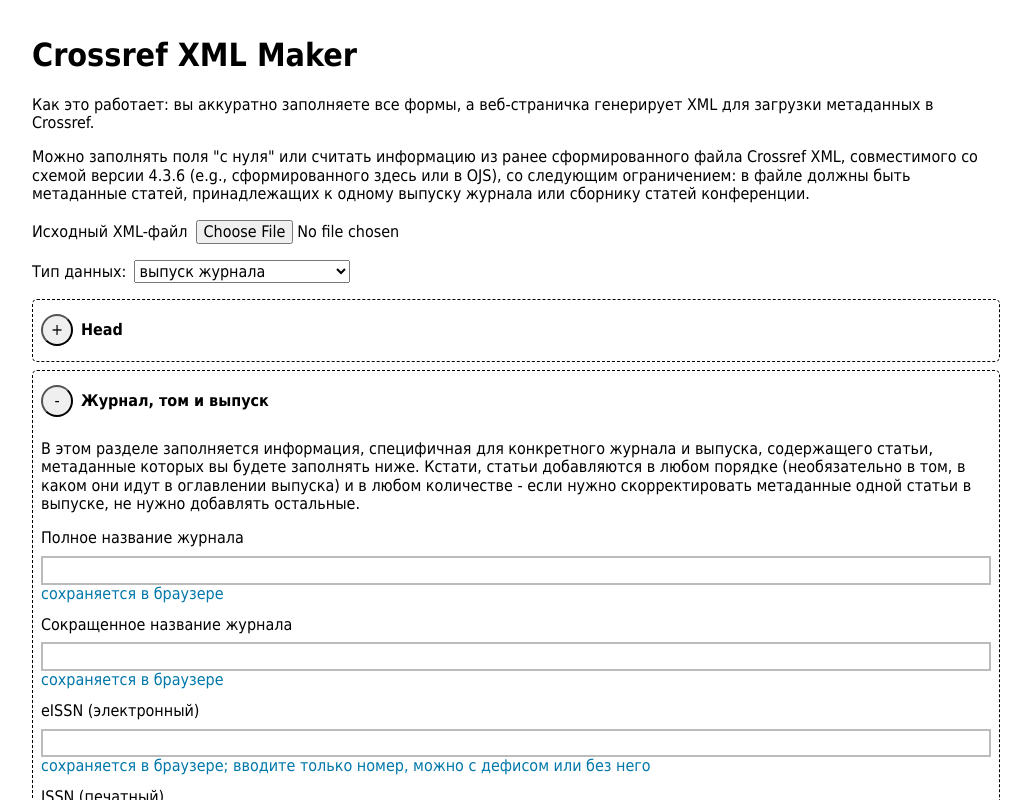
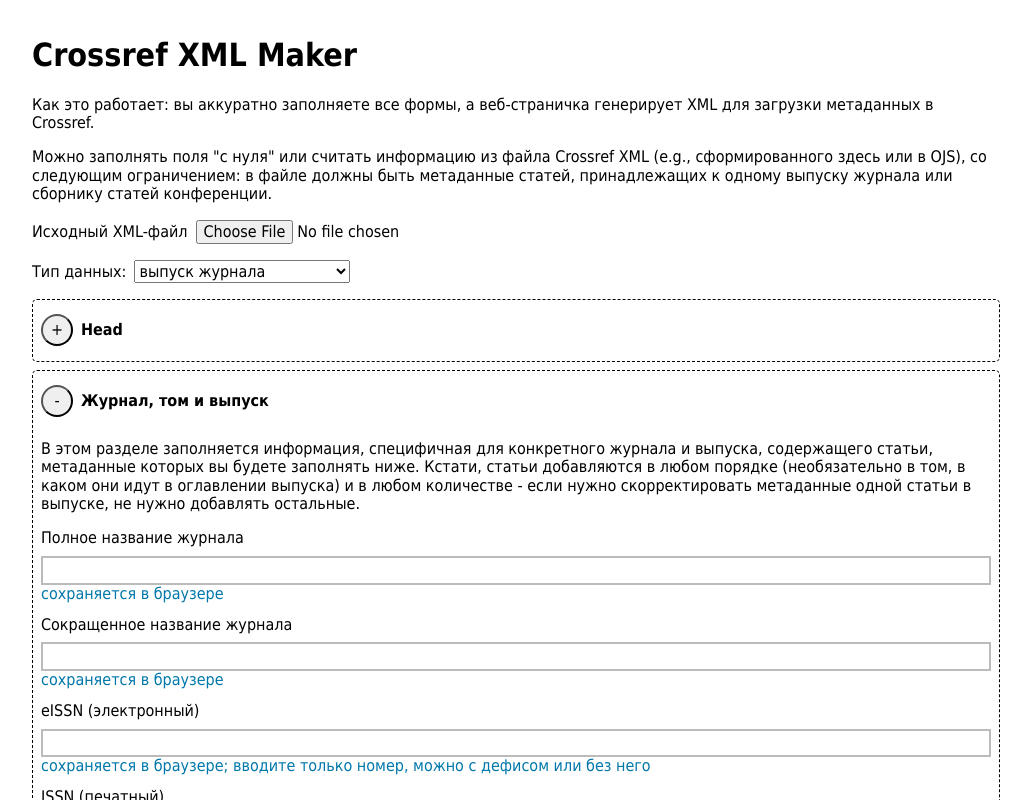
Before and after one commit to voffch/crossref-xml-maker, a Preact app: page / in a window 1280 px wide. Shown: the top 800 px of the page, without its empty margins (124-1155 px from the left). Built offline with nearby package versions, Linux system fonts and the light colour scheme.

Commit message:
up schema version

```diff
--- a/src/index.jsx
+++ b/src/index.jsx
@@ -42,12 +42,12 @@ function storageAvailable(type) {
 function createXmlWrapper() {
 	var parser = new DOMParser();
 	var xml  = parser.parseFromString(`<?xml version="1.0" encoding="utf-8"?>
-		<doi_batch xmlns="http://www.crossref.org/schema/4.3.6"
+		<doi_batch xmlns="http://www.crossref.org/schema/4.4.2"
 			xmlns:xsi="http://www.w3.org/2001/XMLSchema-instance"
 			xmlns:jats="http://www.ncbi.nlm.nih.gov/JATS1"
 			xmlns:ai="http://www.crossref.org/AccessIndicators.xsd"
-			version="4.3.6"
-			xsi:schemaLocation="http://www.crossref.org/schema/4.3.6 https://www.crossref.org/schemas/crossref4.3.6.xsd">
+			version="4.4.2"
+			xsi:schemaLocation="http://www.crossref.org/schema/4.4.2 https://www.crossref.org/schemas/crossref4.4.2.xsd">
 		</doi_batch>`, "application/xml");
 	return xml;
 }
@@ -947,7 +947,7 @@ export function App() {
 		<main>
 			<h1>Crossref XML Maker</h1>
 			<p>Как это работает: вы аккуратно заполняете все формы, а веб-страничка генерирует XML для загрузки метаданных в Crossref.</p>
-			<p>Можно заполнять поля "с нуля" или считать информацию из ранее сформированного файла Crossref XML, совместимого со схемой версии 4.3.6 (e.g., сформированного здесь или в OJS), со следующим ограничением: в файле должны быть метаданные статей, принадлежащих к одному выпуску журнала или сборнику статей конференции.</p>
+			<p>Можно заполнять поля "с нуля" или считать информацию из файла Crossref XML (e.g., сформированного здесь или в OJS), со следующим ограничением: в файле должны быть метаданные статей, принадлежащих к одному выпуску журнала или сборнику статей конференции.</p>
 			<div class='xml-file-input-wrapper'>
 				<label for="xml-file-input">Исходный XML-файл</label>
 				<input id="xml-file-input" type="file" accept=".xml" onChange={parseInitialXML}/>
```
